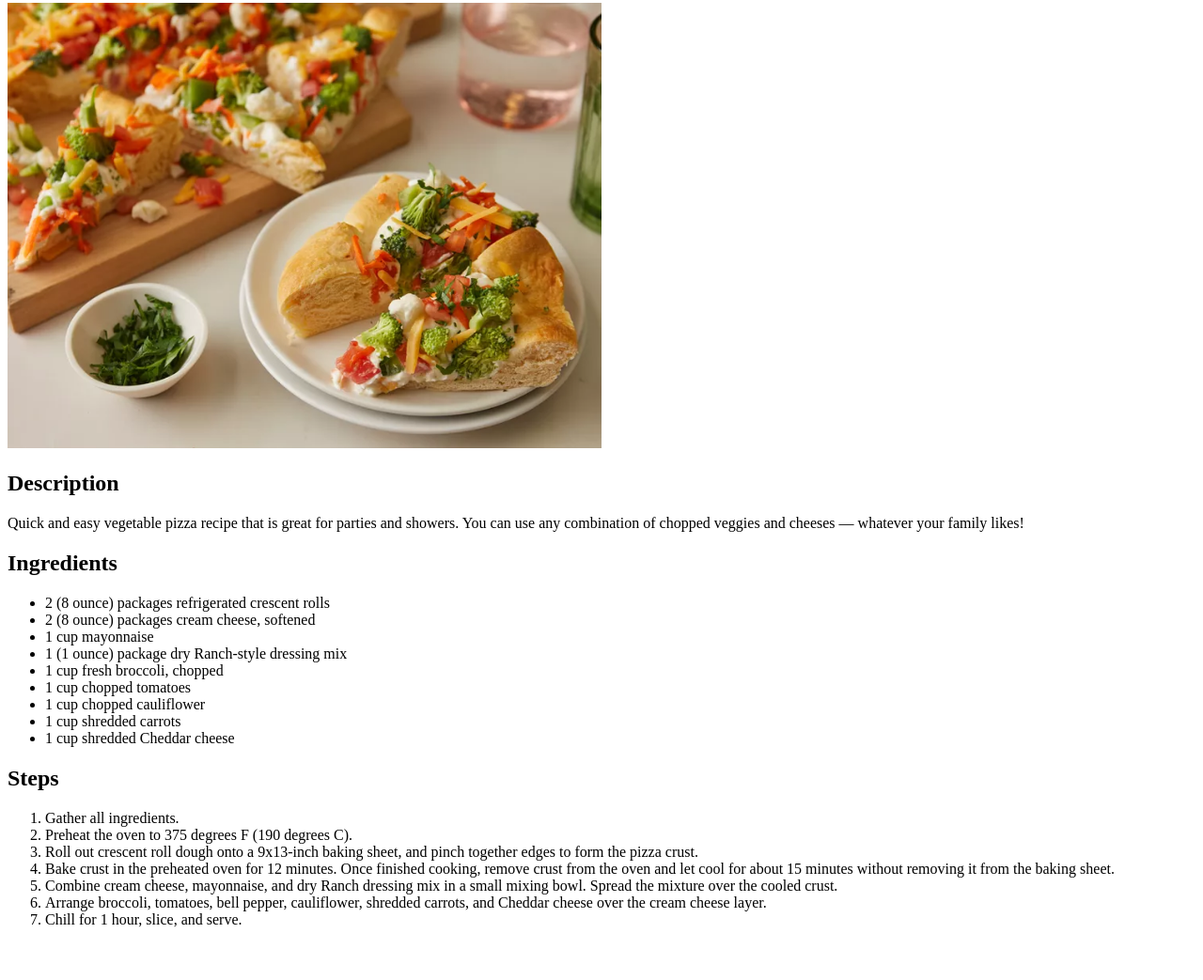
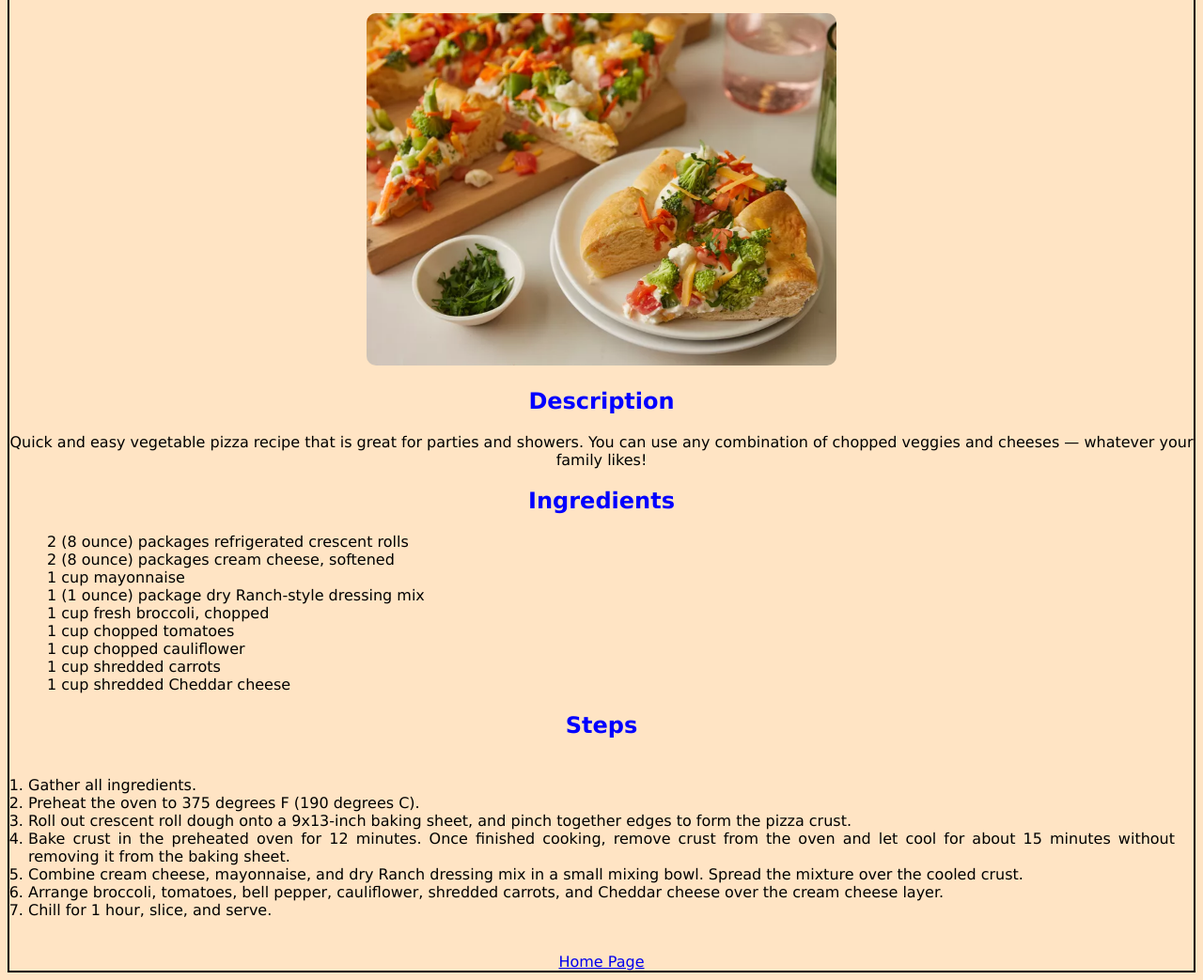
Before and after one commit to piyopiyo0/odin-recipes, a plain HTML site: page recipes/vegan-pizza.html in a window 1280 px wide. Shown: the part 77-1120 px from the top of the page at 94% size. Before the commit the page ends 1081 px from the top, so only its background shows below. Drawn offline with Linux system fonts and the light colour scheme.

Commit message:
add styles, fix images

```diff
--- a/recipes/vegan-pizza.html
+++ b/recipes/vegan-pizza.html
@@ -4,10 +4,11 @@
     <meta charset="UTF-8">
     <meta name="viewport" content="width=device-width, initial-scale=1.0">
     <title>Document</title>
+    <link rel="stylesheet" href="/style.css">
 </head>
 <body>
     <h1>Veggie Pizza</h1>
-    <img src="/odin-recipes/images/vegetable-pizza.jpg" alt="vegan pizza" width="50%">
+    <img src="/images/vegetable-pizza.jpg" alt="vegan pizza" width="50%">
     <h2>Description</h2>
     <p>Quick and easy vegetable pizza recipe that is great for parties and showers.
         You can use any combination of chopped veggies and cheeses — whatever your family likes!</p>
@@ -35,5 +36,7 @@
         <li>Arrange broccoli, tomatoes, bell pepper, cauliflower, shredded carrots, and Cheddar cheese over the cream cheese layer.</li>
         <li>Chill for 1 hour, slice, and serve.</li>
     </ol>
+
+    <a href="/index.html">Home Page</a>
 </body>
 </html>
--- /dev/null
+++ b/style.css
@@ -0,0 +1,25 @@
+body {
+    background-color: bisque;
+    text-align: center;
+    border: 2px solid black;
+    font-family:'Lucida Sans', 'Lucida Sans Regular', 'Lucida Grande', 'Lucida Sans Unicode', Geneva, Verdana, sans-serif;
+}
+
+img {
+    width: 500px;
+    border-radius: 10px;
+}
+
+h2 {
+    color:blue ;
+}
+
+ul {
+    list-style-type: none;
+    text-align: justify;
+}
+
+ol {
+    text-align: justify;
+    padding: 20px;
+}
```
Also changed, not shown: index.html (+1 -0 lines), recipes/vegan-lasagna.html (+3 -1 lines), recipes/vegan-scramble.html (+3 -1 lines).
